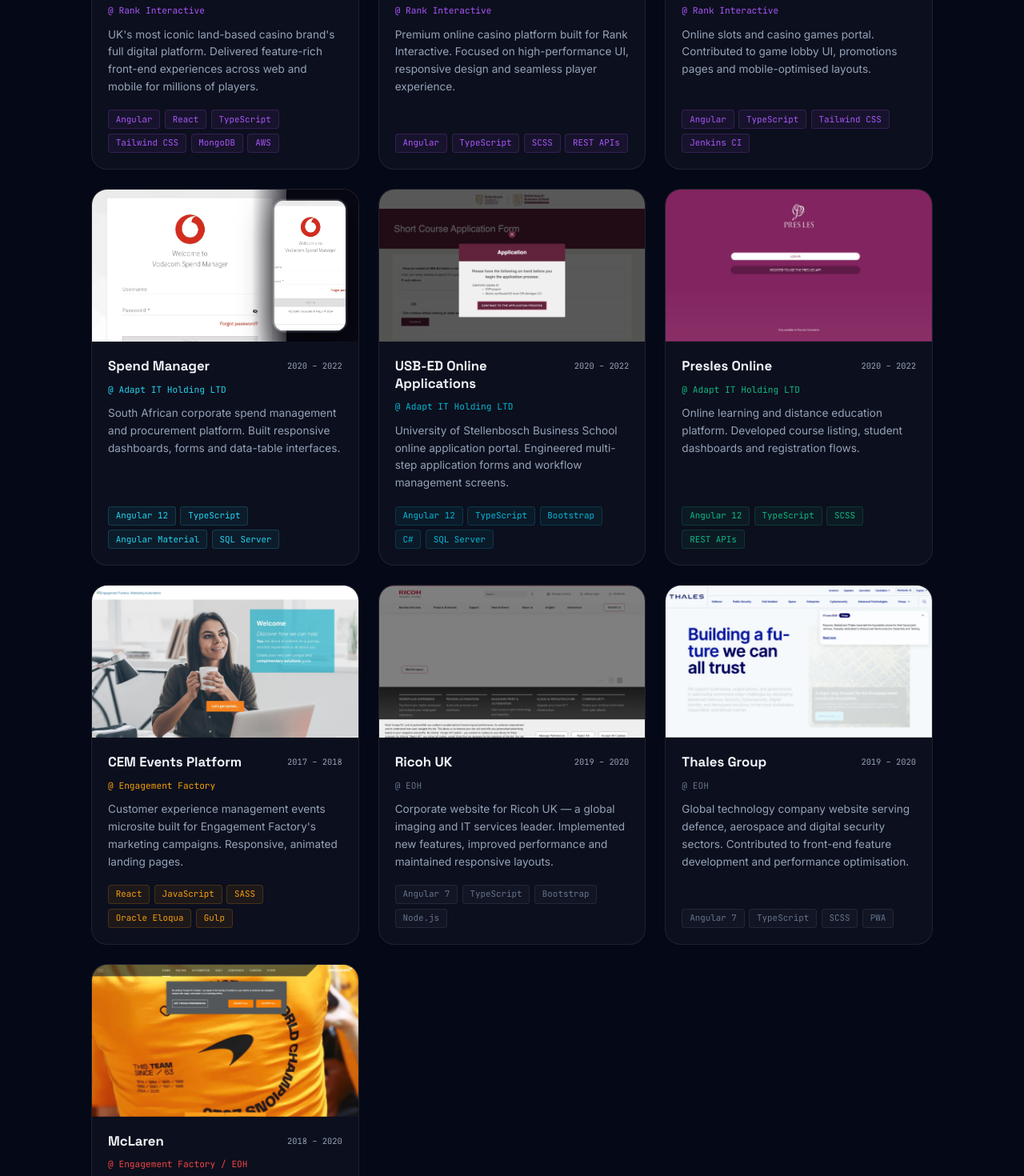
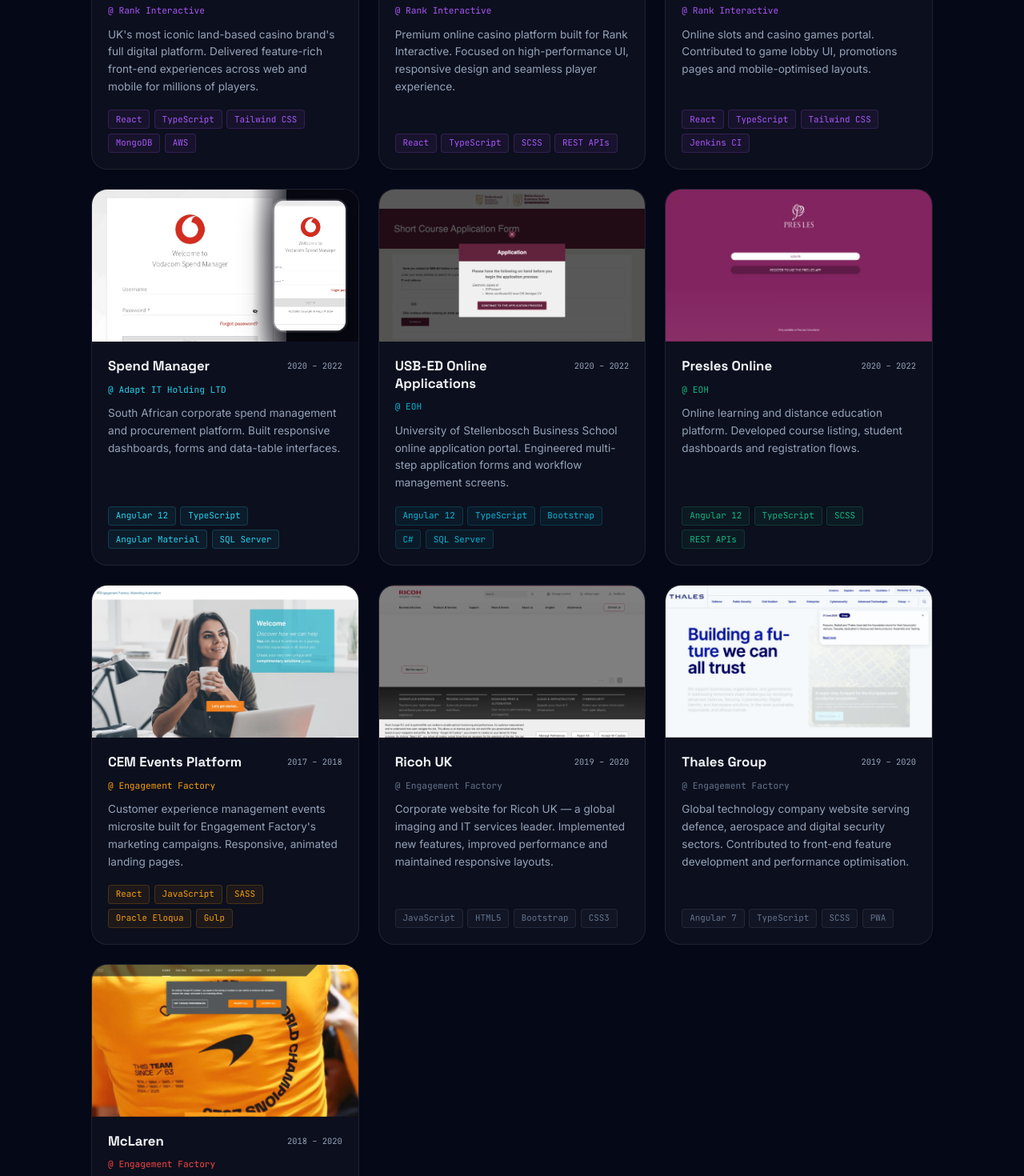
Before and after one commit to mbowenitj/tshepo-portfolio, a React (Vite) app: page / in a window 1280 px wide. Shown: the part 4680-6150 px from the top of the page at 80% size. Built offline with nearby package versions, Linux system fonts and the light colour scheme.

Commit message:
content updated

```diff
--- a/src/data/portfolioData.js
+++ b/src/data/portfolioData.js
@@ -151,7 +151,7 @@
     period: '2022 – 2026',
     description: "UK's most iconic land-based casino brand's full digital platform. Delivered feature-rich front-end experiences across web and mobile for millions of players.",
     url: 'https://www.grosvenorcasinos.com/',
-    tech: ['Angular', 'React', 'TypeScript', 'Tailwind CSS', 'MongoDB', 'AWS'],
+    tech: ['React', 'TypeScript', 'Tailwind CSS', 'MongoDB', 'AWS'],
     category: 'Gaming Platform',
   },
   {
@@ -161,7 +161,7 @@
     period: '2022 – 2026',
     description: 'Premium online casino platform built for Rank Interactive. Focused on high-performance UI, responsive design and seamless player experience.',
     url: 'https://www.bellacasino.com/',
-    tech: ['Angular', 'TypeScript', 'SCSS', 'REST APIs'],
+    tech: ['React', 'TypeScript', 'SCSS', 'REST APIs'],
     category: 'Gaming Platform',
   },
   {
@@ -172,7 +172,7 @@
     period: '2022 – 2026',
     description: 'Online slots and casino games portal. Contributed to game lobby UI, promotions pages and mobile-optimised layouts.',
     url: 'https://www.spinandwin.com/',
-    tech: ['Angular', 'TypeScript', 'Tailwind CSS', 'Jenkins CI'],
+    tech: ['React', 'TypeScript', 'Tailwind CSS', 'Jenkins CI'],
     category: 'Gaming Platform',
   },
   {
@@ -189,7 +189,7 @@
   {
     title: 'USB-ED Online Applications',
     image: '/projects/usb-ed.webp',
-    company: 'Adapt IT Holding LTD',
+    company: 'EOH',
     period: '2020 – 2022',
     description: 'University of Stellenbosch Business School online application portal. Engineered multi-step application forms and workflow management screens.',
     url: 'https://applications.usb-ed.com/?iID=c9a37630-0836-e511-80c8-005056b8008e',
@@ -199,7 +199,7 @@
   {
     title: 'Presles Online',
     image: '/projects/presles.webp',
-    company: 'Adapt IT Holding LTD',
+    company: 'EOH',
     period: '2020 – 2022',
     description: 'Online learning and distance education platform. Developed course listing, student dashboards and registration flows.',
     url: 'https://online.presles.co.za/landing',
@@ -219,17 +219,17 @@
   {
     title: 'Ricoh UK',
     image: '/projects/ricoh.webp',
-    company: 'EOH',
+    company: 'Engagement Factory',
     period: '2019 – 2020',
     description: 'Corporate website for Ricoh UK — a global imaging and IT services leader. Implemented new features, improved performance and maintained responsive layouts.',
     url: 'https://www.ricoh.co.uk/',
-    tech: ['Angular 7', 'TypeScript', 'Bootstrap', 'Node.js'],
+    tech: ['JavaScript', 'HTML5', 'Bootstrap', 'CSS3'],
     category: 'Corporate',
   },
   {
     title: 'Thales Group',
     image: '/projects/thales.webp',
-    company: 'EOH',
+    company: 'Engagement Factory',
     period: '2019 – 2020',
     description: 'Global technology company website serving defence, aerospace and digital security sectors. Contributed to front-end feature development and performance optimisation.',
     url: 'https://www.thalesgroup.com/en',
@@ -239,7 +239,7 @@
   {
     title: 'McLaren',
     image: '/projects/mclaren.webp',
-    company: 'Engagement Factory / EOH',
+    company: 'Engagement Factory',
     period: '2018 – 2020',
     description: "Premium automotive brand digital presence. Worked on interactive, high-fidelity UI components reflecting McLaren's luxury and performance identity.",
     url: 'https://www.mclaren.com/',
```
